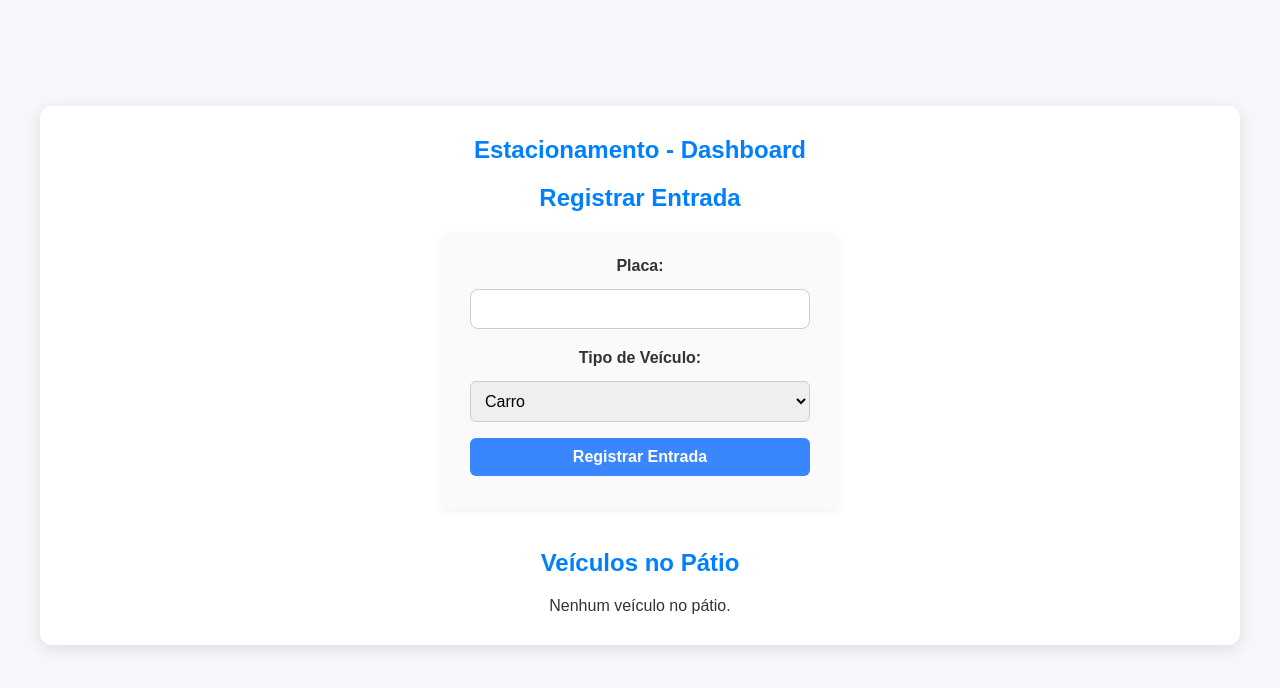
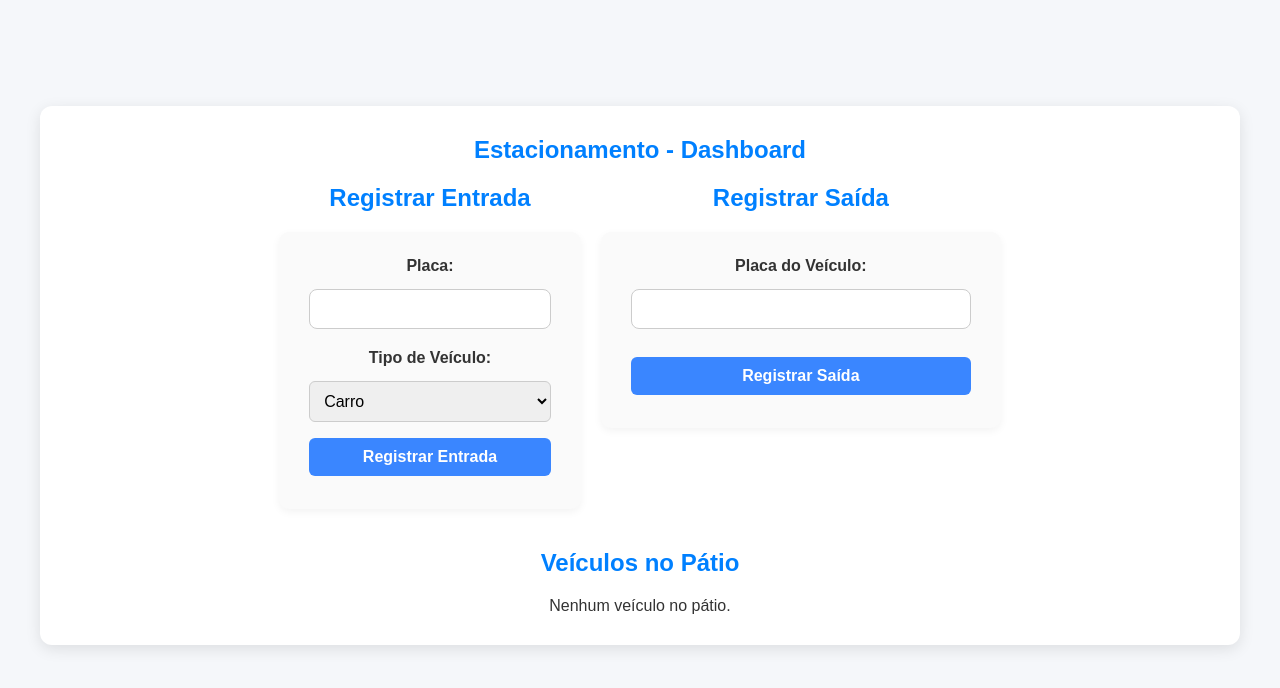
Before and after one commit to Matheussdenk/parking_web, a Flask app: page /dashboard in a window 1280 px wide. Shown: the part 55-743 px from the top of the page. Run offline with Flask 3, Linux system fonts and the light colour scheme; the visitor is signed in with stand-in values (Sample User, id 1); data that the repository does not hold is empty.

```diff
--- a/templates/dashboard.html
+++ b/templates/dashboard.html
@@ -145,9 +145,16 @@
             margin-top: 20px;
         }
 
+        .button-container {
+            display: flex;
+            justify-content: center;
+            gap: 20px;
+            margin-bottom: 40px;
+        }
+
         form {
             max-width: 400px;
-            margin: 0 auto 40px;
+            margin: 0 auto;
             background-color: #fafafa;
             border-radius: 10px;
             padding: 25px 30px;
@@ -295,6 +302,7 @@
 <main class="container">
     <h1>Estacionamento - Dashboard</h1>
 
+    <div class="button-container">
         <section>
             <h2>Registrar Entrada</h2>
             <form method="POST" action="{{ url_for('entry') }}">
@@ -310,6 +318,17 @@
                 <button type="submit">Registrar Entrada</button>
             </form>
         </section>
+
+        <section>
+            <h2>Registrar Saída</h2>
+            <form method="POST" action="{{ url_for('exit') }}">
+                <label for="exit_plate">Placa do Veículo:</label>
+                <input type="text" id="exit_plate" name="exit_plate" required maxlength="7" autocomplete="off" />
+
+                <button type="submit">Registrar Saída</button>
+            </form>
+        </section>
+    </div>
 
     <section>
         <h2>Veículos no Pátio</h2>
```
Lines whose indentation alone changed are shown as unchanged.
